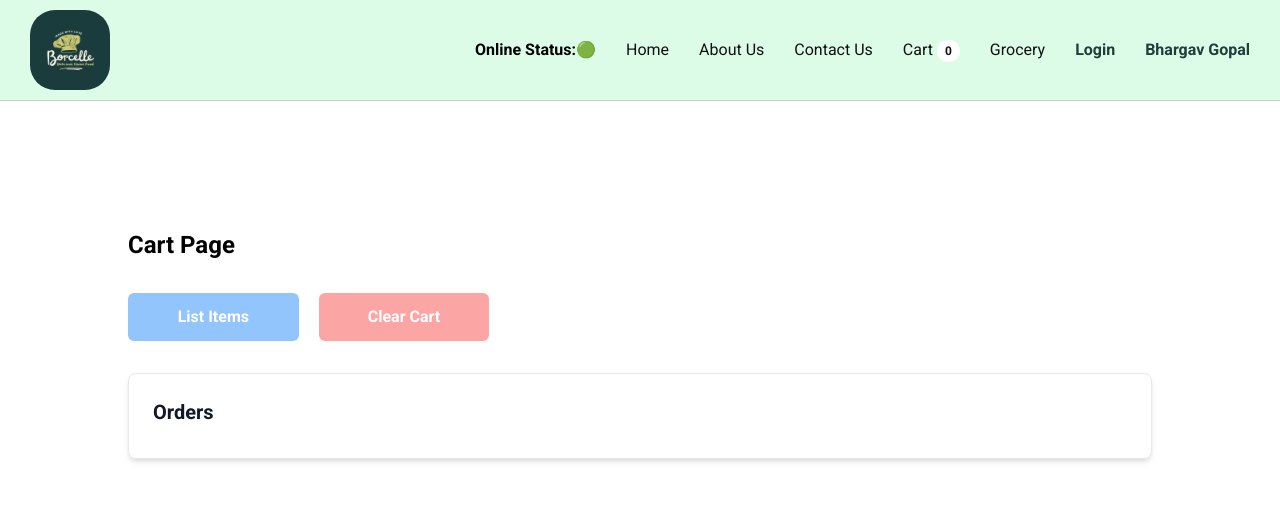
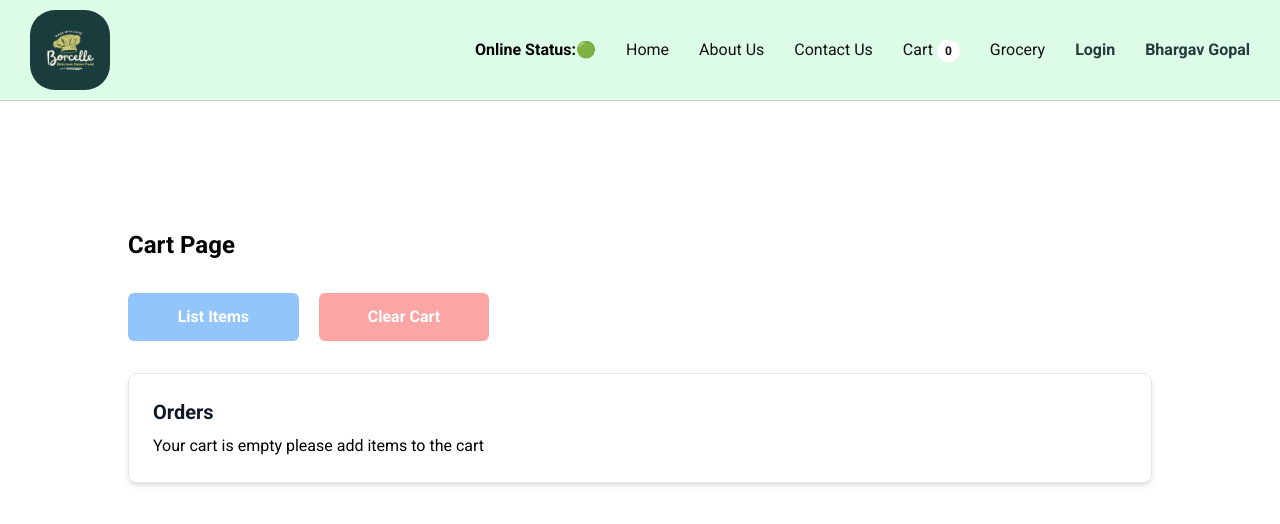
Before and after one commit to bhargavgopal-lanke/React-New, a React (Vite) app: page /cart in a window 1280 px wide. Shown: the top 524 px of the page. Built offline with nearby package versions, Linux system fonts and the light colour scheme.

Commit message:
comments added for useSelector.

```diff
--- a/src/components/HeaderSubRoutes/Cart.jsx
+++ b/src/components/HeaderSubRoutes/Cart.jsx
@@ -5,6 +5,9 @@ import { useNavigate } from "react-router";
 import CategoryListItems from "../CategoryListItems";
 
 const Cart = () => {
+  // it only subscribs to the cartItems.
+  // this below code only updates when there is change in the cartItems
+  // this refers to only subscribing to cartItems in the store.
   const cartItems = useSelector((state) => state?.cart?.cartItems);
 
   const dispatch = useDispatch();
@@ -19,6 +22,7 @@ const Cart = () => {
     // going back to the previous page
     navigate(-1);
   };
+
 
   return (
     <div className="body-sec">
@@ -45,6 +49,9 @@ const Cart = () => {
             border border-grey-200 shadow-md mb-6"
       >
         <h1 className="mb-2 text-xl font-bold text-gray-900">Orders</h1>
+        {cartItems.length === 0 && (
+          <h1>Your cart is empty please add items to the cart</h1>
+        )}
         {<CategoryListItems data={cartItems} />}
       </div>
     </div>
```
